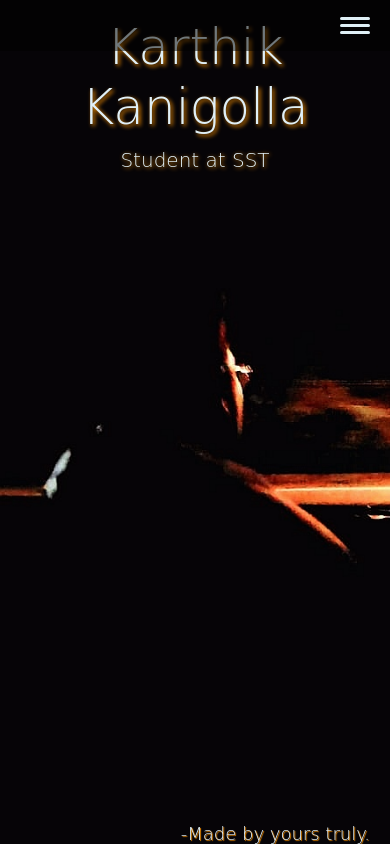
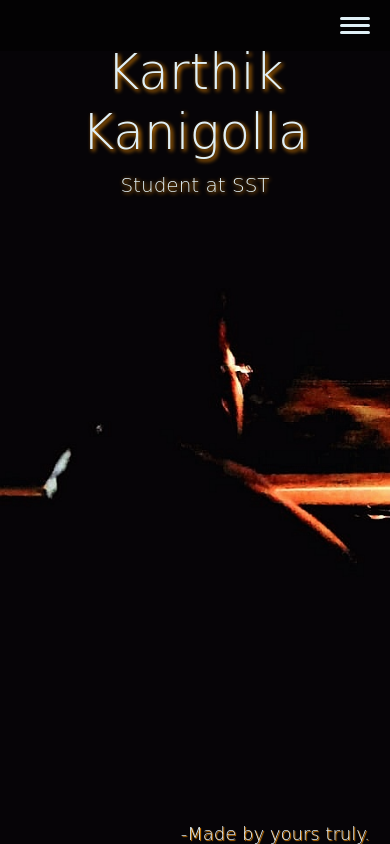
Before and after one commit to kanigollakarthik-collab/End-Termproject, a plain HTML site: page index.html in a window 390 px wide. Drawn offline with Linux system fonts and the light colour scheme; a web font is replaced by a local one.

Commit message:
Update index.html

```diff
--- a/index.html
+++ b/index.html
@@ -128,13 +128,13 @@ nav ul {
         margin-left: 0;
         line-height: 1.2;
         position: relative;
-        bottom: 175px;
+        bottom: 150px;
     }
     p {
         margin-left: 0;
 
         position: relative;
-        bottom: 225px;
+        bottom: 200px;
     }
     nav {
         padding: 15px 20px;
```
